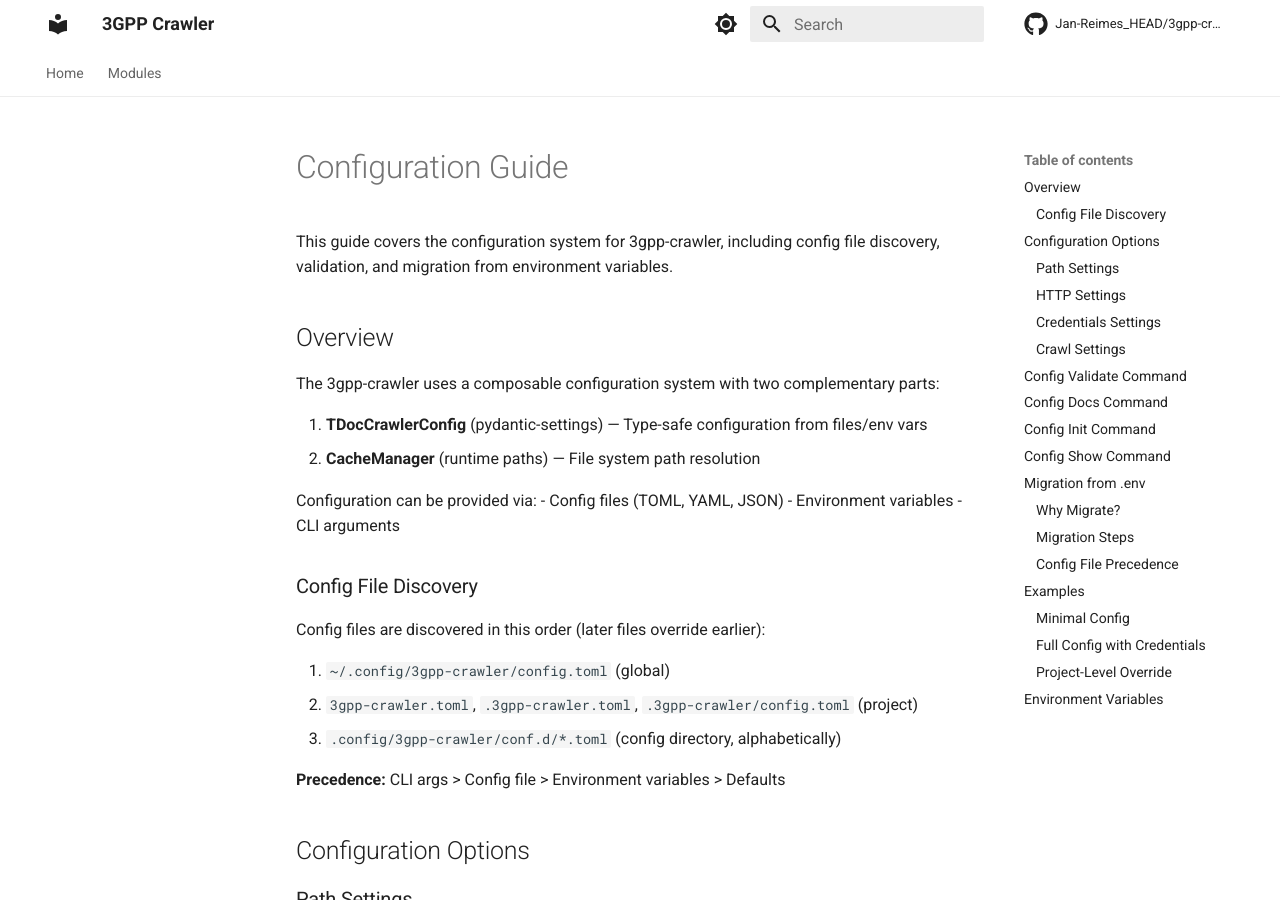
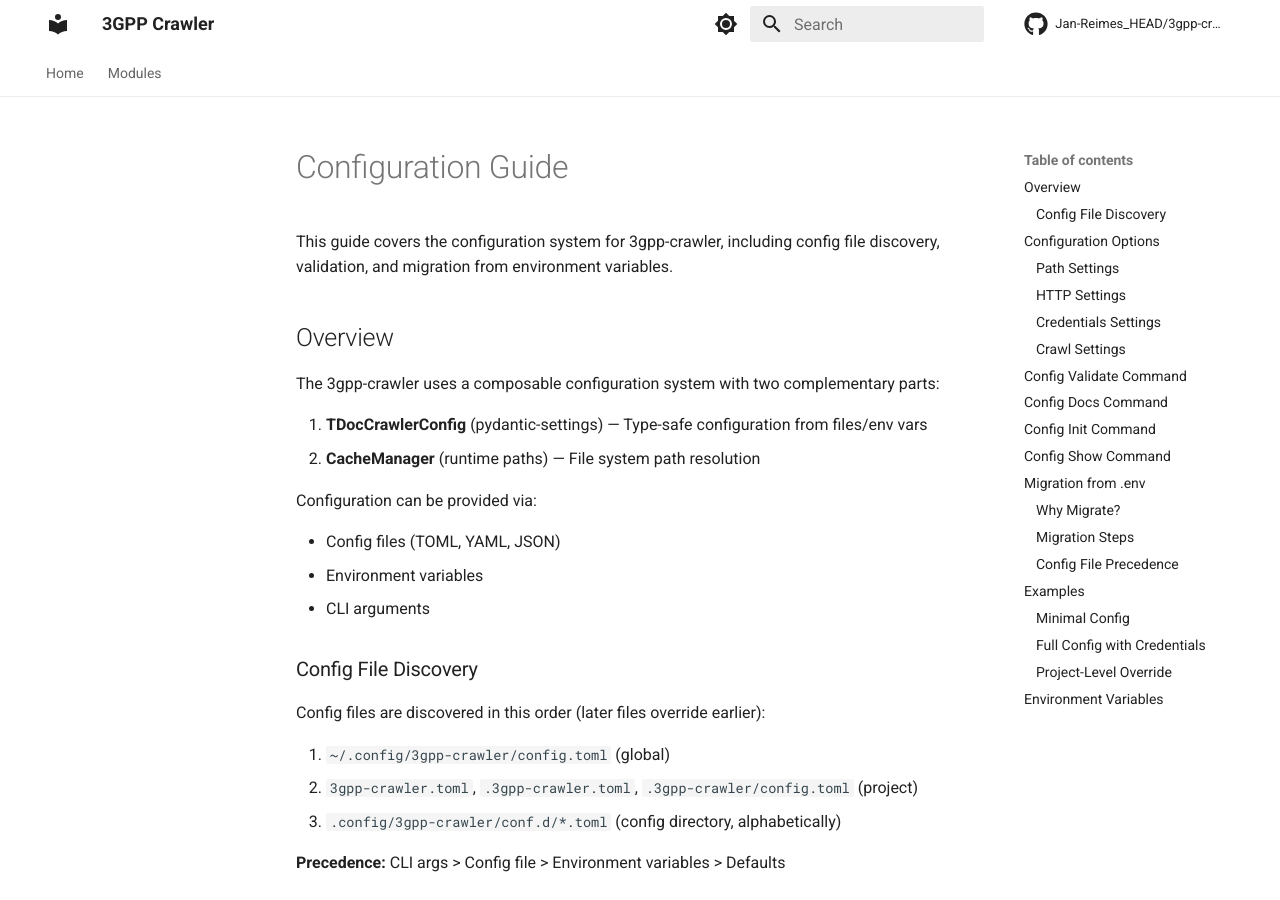
Before and after one commit to jr2804/3gpp-crawler, an MkDocs documentation site: the page built from docs/config.md, in a window 1280 px wide and 900 px high. Built offline with MkDocs 1.6.1 and Material for MkDocs 9.7.7, drawn with Linux system fonts in a browser that asks for light colours; part of the change alters nothing that is shown.

````diff
--- a/docs/config.md
+++ b/docs/config.md
@@ -7,9 +7,10 @@ This guide covers the configuration system for 3gpp-crawler, including config fi
 The 3gpp-crawler uses a composable configuration system with two complementary parts:
 
 1. **TDocCrawlerConfig** (pydantic-settings) — Type-safe configuration from files/env vars
-2. **CacheManager** (runtime paths) — File system path resolution
+1. **CacheManager** (runtime paths) — File system path resolution
 
 Configuration can be provided via:
+
 - Config files (TOML, YAML, JSON)
 - Environment variables
 - CLI arguments
@@ -19,8 +20,8 @@ Configuration can be provided via:
 Config files are discovered in this order (later files override earlier):
 
 1. `~/.config/3gpp-crawler/config.toml` (global)
-2. `3gpp-crawler.toml`, `.3gpp-crawler.toml`, `.3gpp-crawler/config.toml` (project)
-3. `.config/3gpp-crawler/conf.d/*.toml` (config directory, alphabetically)
+1. `3gpp-crawler.toml`, `.3gpp-crawler.toml`, `.3gpp-crawler/config.toml` (project)
+1. `.config/3gpp-crawler/conf.d/*.toml` (config directory, alphabetically)
 
 **Precedence:** CLI args > Config file > Environment variables > Defaults
 
@@ -158,11 +159,12 @@ If you have an existing `.env` file, you can migrate to the new config file appr
 ### Migration Steps
 
 1. **Generate a default config file:**
+
    ```bash
    tdoc-crawler config init --output 3gpp-crawler.toml
    ```
 
-2. **Copy values from your .env:**
+1. **Copy values from your .env:**
    | .env Variable | Config File Setting |
    |----------------|---------------------|
    | TDC_CACHE_DIR | path.cache_dir |
@@ -176,12 +178,14 @@ If you have an existing `.env` file, you can migrate to the new config file appr
    | TDC_WORKING_GROUP | crawl.working_group |
    | TDC_LIMIT_TDOCS | crawl.limit |
 
-3. **Validate your config:**
+1. **Validate your config:**
+
    ```bash
    tdoc-crawler config validate
    ```
 
-4. **Remove .env when ready:**
+1. **Remove .env when ready:**
+
    ```bash
    rm .env  # after confirming config works
    ```
@@ -191,9 +195,9 @@ If you have an existing `.env` file, you can migrate to the new config file appr
 Config files override env vars (later files override earlier):
 
 1. `~/.config/3gpp-crawler/config.toml` (global)
-2. `./3gpp-crawler.toml` (project)
-3. `./.3gpp-crawler.toml` (project alternative)
-4. `./.config/3gpp-crawler/conf.d/*.toml` (config dir)
+1. `./3gpp-crawler.toml` (project)
+1. `./.3gpp-crawler.toml` (project alternative)
+1. `./.config/3gpp-crawler/conf.d/*.toml` (config dir)
 
 **CLI args always win** — `--cache-dir` overrides everything.
 
@@ -256,6 +260,6 @@ For backward compatibility, environment variables are still supported:
 
 See `.env.example` for the complete list.
 
----
+______________________________________________________________________
 
 *This reference is auto-generated. Run `uv run python scripts/generate_config_docs.py` to update.*
````
Also changed, not shown: packages/3gpp-ai/docs/config.md (+4 -0 lines).
